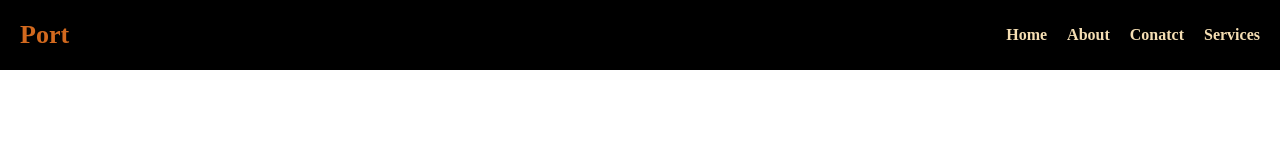
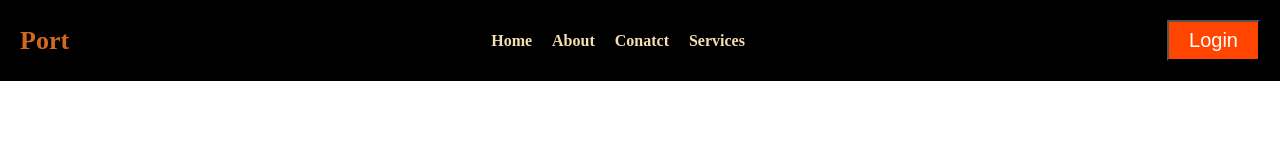
Before and after one commit to nasim8423/Demo, a plain HTML site: page index.html in a window 1280 px wide. Drawn offline with Linux system fonts and the light colour scheme.

Commit message:
add login button and style

```diff
--- a/index.html
+++ b/index.html
@@ -17,6 +17,8 @@
                 <li><a href="">Services</a></li>
             </ul>
         </div>
+
+        <button>Login</button>
     </nav>
 </body>
 </html>
--- a/style.css
+++ b/style.css
@@ -33,3 +33,10 @@ nav{
     color: wheat;
     font-weight: 600;
 }
+
+button {
+    padding: 7px 20px;
+    background-color: orangered;
+    color: white;
+    font-size: 20px;
+}
```
